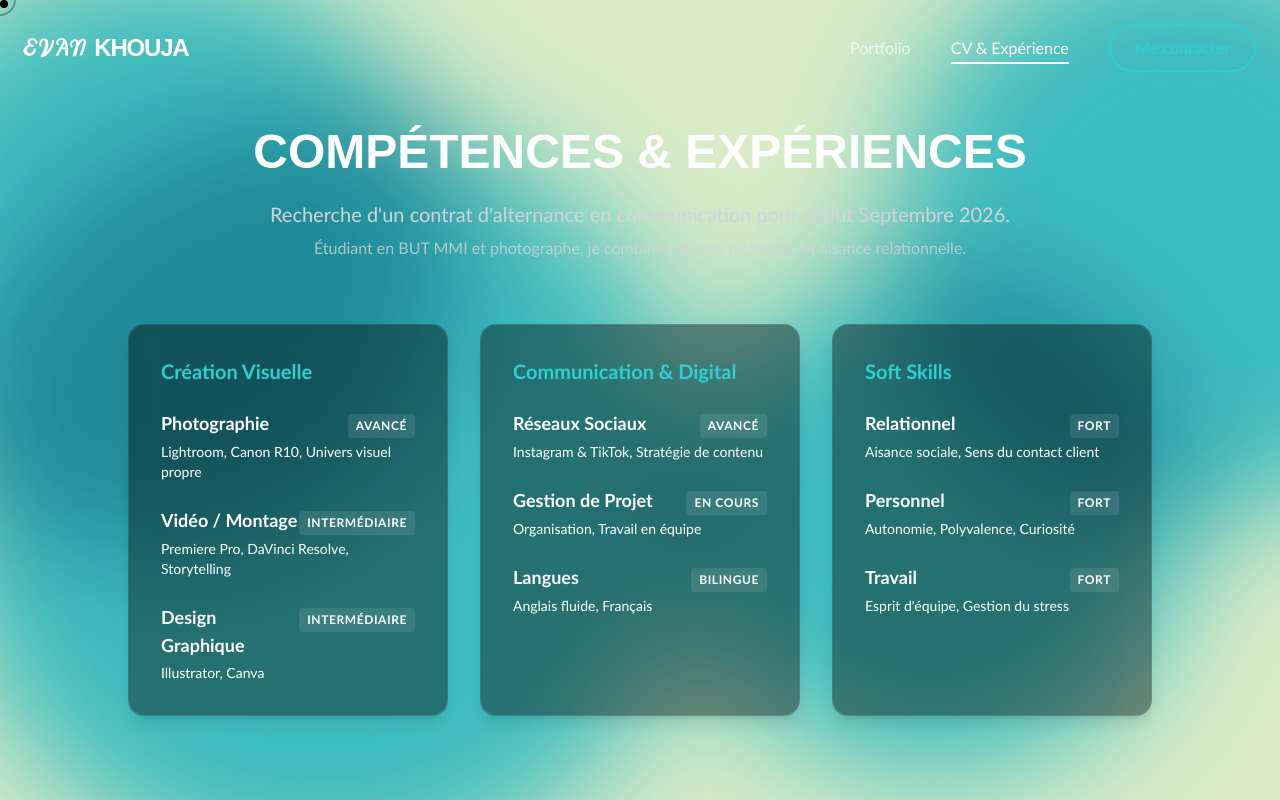
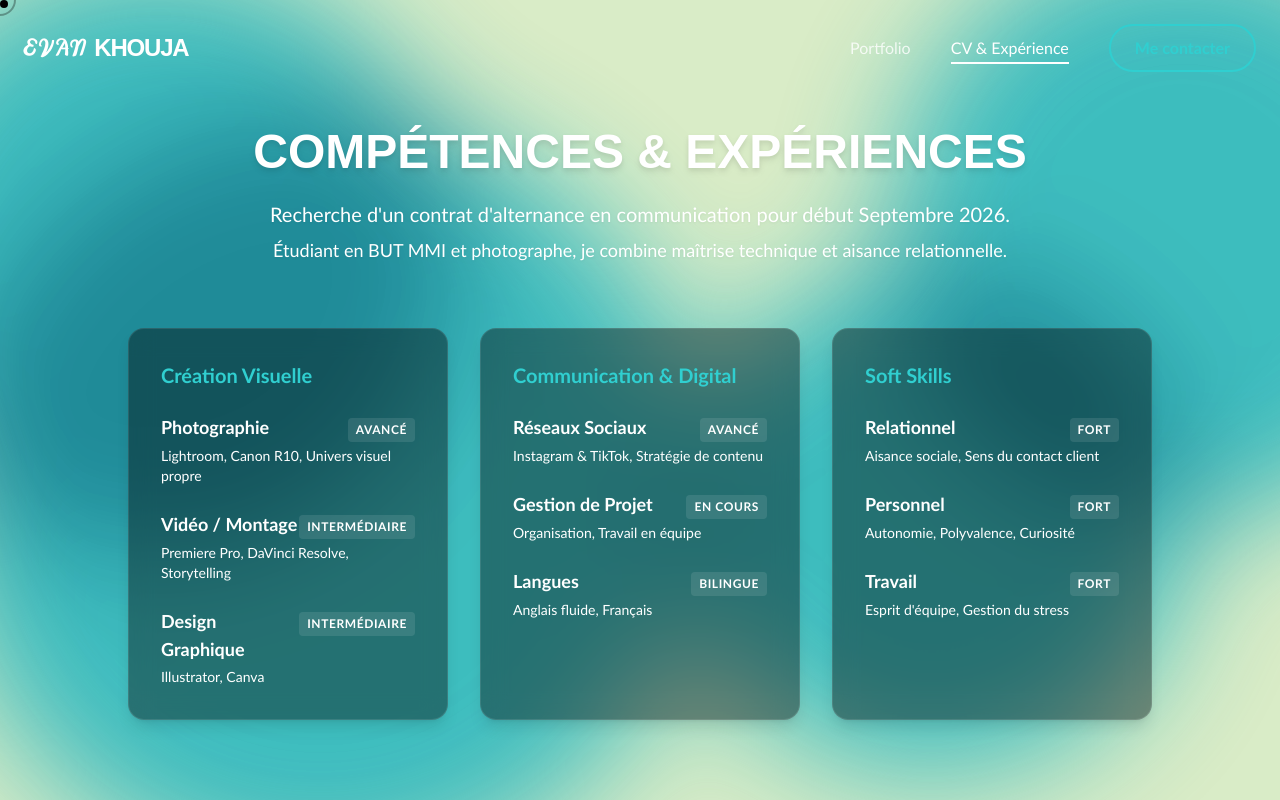
Before and after one commit to Evnooojj/khoujaevan, a React (Vite) app: page /cv in a window 1280 px wide. Shown: the top 800 px of the page. Built offline with nearby package versions, Linux system fonts and the light colour scheme.

Commit message:
Initial commit: Portfolio Deployment

```diff
--- a/src/components/ui/LandoBackground.jsx
+++ b/src/components/ui/LandoBackground.jsx
@@ -42,16 +42,16 @@ const LandoBackground = () => {
                    Using the darker Turquoise (#07A3B2).
                 */}
 
-                {/* Top Left */}
+                {/* Top Left - Visible on Mobile */}
                 <motion.div variants={blob1} animate="animate" className="absolute top-[-10%] left-[-10%] w-[50vw] h-[50vw] rounded-full mix-blend-multiply opacity-80" style={{ backgroundColor: colorTurquoise }} />
 
-                {/* Top Right */}
-                <motion.div variants={blob2} animate="animate" className="absolute top-[-5%] right-[-10%] w-[55vw] h-[55vw] rounded-full mix-blend-multiply opacity-80" style={{ backgroundColor: colorTurquoise }} />
+                {/* Top Right - Hidden on Mobile */}
+                <motion.div variants={blob2} animate="animate" className="hidden md:block absolute top-[-5%] right-[-10%] w-[55vw] h-[55vw] rounded-full mix-blend-multiply opacity-80" style={{ backgroundColor: colorTurquoise }} />
 
-                {/* Bottom Left */}
-                <motion.div variants={blob3} animate="animate" className="absolute bottom-[-10%] left-[-5%] w-[60vw] h-[60vw] rounded-full mix-blend-multiply opacity-80" style={{ backgroundColor: colorTurquoise }} />
+                {/* Bottom Left - Hidden on Mobile */}
+                <motion.div variants={blob3} animate="animate" className="hidden md:block absolute bottom-[-10%] left-[-5%] w-[60vw] h-[60vw] rounded-full mix-blend-multiply opacity-80" style={{ backgroundColor: colorTurquoise }} />
 
-                {/* Bottom Right */}
+                {/* Bottom Right - Visible on Mobile */}
                 <motion.div variants={blob4} animate="animate" className="absolute bottom-[-15%] right-[10%] w-[50vw] h-[50vw] rounded-full mix-blend-multiply opacity-80" style={{ backgroundColor: colorTurquoise }} />
 
             </div>
--- a/src/pages/CV.jsx
+++ b/src/pages/CV.jsx
@@ -85,13 +85,13 @@ const CV = () => {
                     animate={{ opacity: 1, y: 0 }}
                     className="text-center mb-16"
                 >
-                    <h2 className="text-4xl md:text-5xl font-display font-bold mb-6 uppercase text-white">
+                    <h2 className="text-4xl md:text-5xl font-display font-bold mb-6 uppercase text-white drop-shadow-md">
                         Compétences & Expériences
                     </h2>
-                    <p className="text-xl text-gray-300 max-w-3xl mx-auto">
+                    <p className="text-xl text-white font-medium max-w-3xl mx-auto drop-shadow-sm">
                         Recherche d'un contrat d'alternance en communication pour début Septembre 2026.
                         <br />
-                        <span className="text-base mt-2 block opacity-80">
+                        <span className="text-lg mt-2 block opacity-100">
                             Étudiant en BUT MMI et photographe, je combine maîtrise technique et aisance relationnelle.
                         </span>
                     </p>
```
